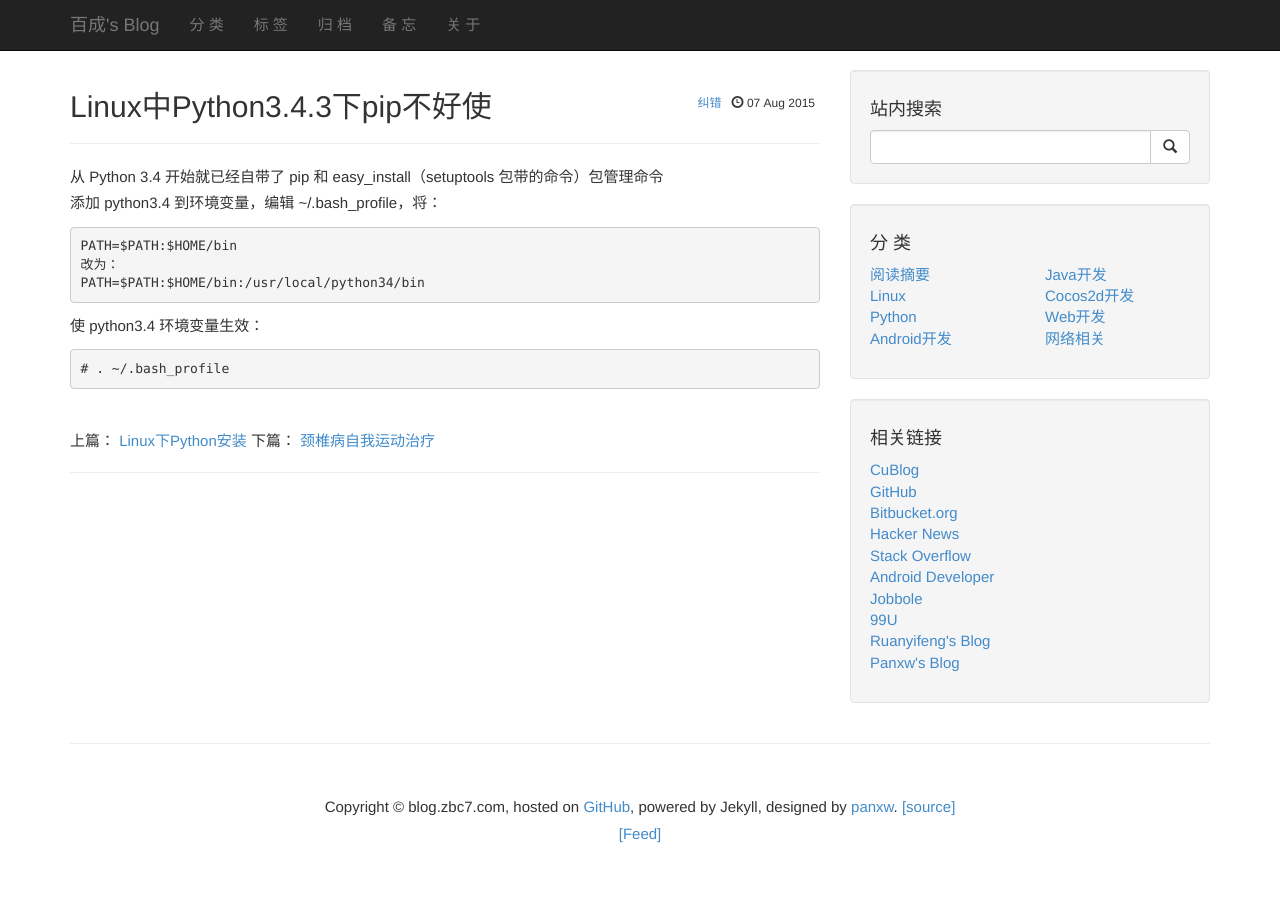
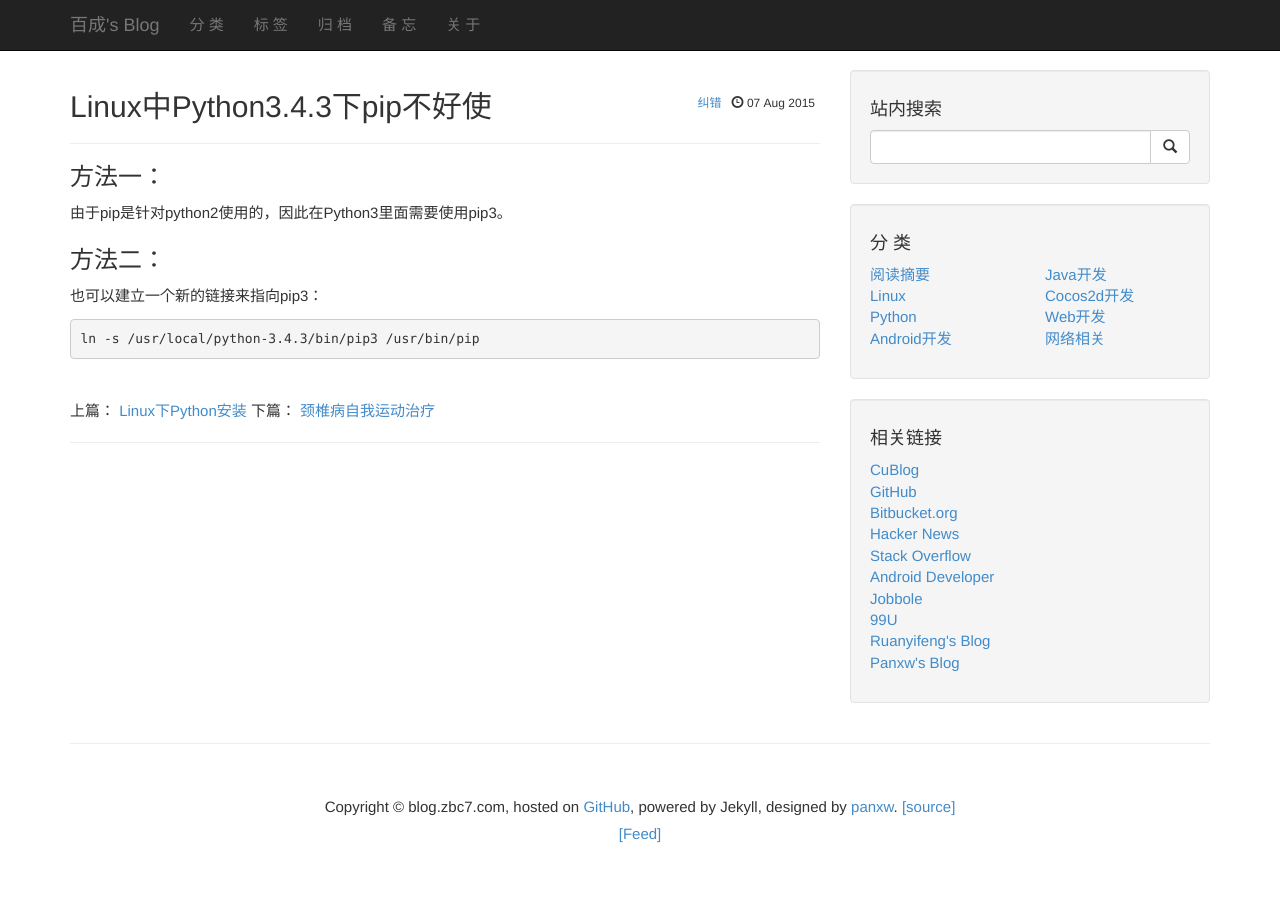
Before and after one commit to zbc0512/zbc0512.github.io, a Jekyll site: the page built from _posts/2015-08-07-linux-python-pip.md, in a window 1280 px wide. Built offline with Jekyll 4.4.1, drawn with Linux system fonts in a browser that asks for light colours; Markdown is read by kramdown in place of the engine named in the settings; comment, search, counter and statistics services are not loaded.

Commit message:
Update 2015-08-07-linux-python-pip.md

```diff
--- a/_posts/2015-08-07-linux-python-pip.md
+++ b/_posts/2015-08-07-linux-python-pip.md
@@ -5,13 +5,10 @@ title: "Linux中Python3.4.3下pip不好使"
 tags: ["Linux", "Python"]
 ---
 
-从 Python 3.4 开始就已经自带了 pip 和 easy_install（setuptools 包带的命令）包管理命令
-添加 python3.4 到环境变量，编辑 ~/.bash_profile，将：
+###方法一：
+由于pip是针对python2使用的，因此在Python3里面需要使用pip3。
 
-    PATH=$PATH:$HOME/bin
-    改为：
-    PATH=$PATH:$HOME/bin:/usr/local/python34/bin
+###方法二：
+也可以建立一个新的链接来指向pip3：
 
-使 python3.4 环境变量生效：
-
-    # . ~/.bash_profile
+    ln -s /usr/local/python-3.4.3/bin/pip3 /usr/bin/pip
```
